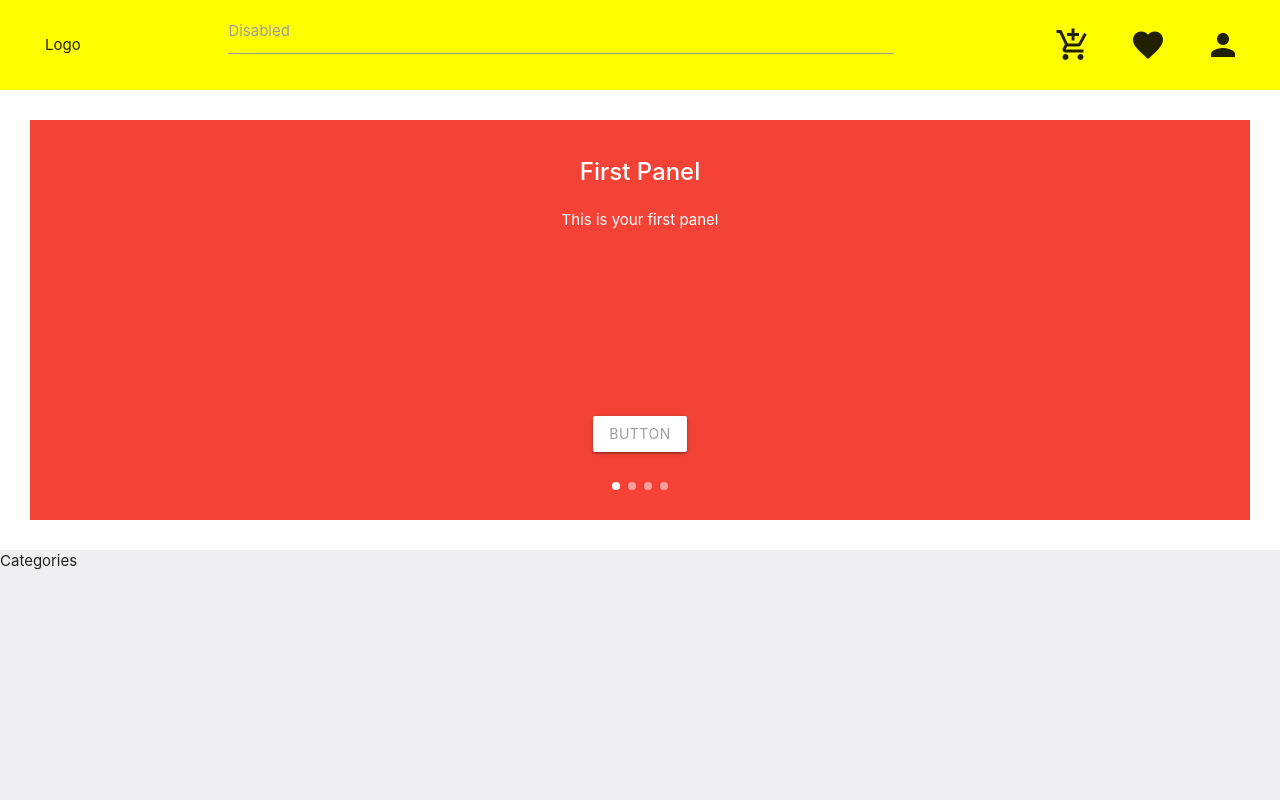
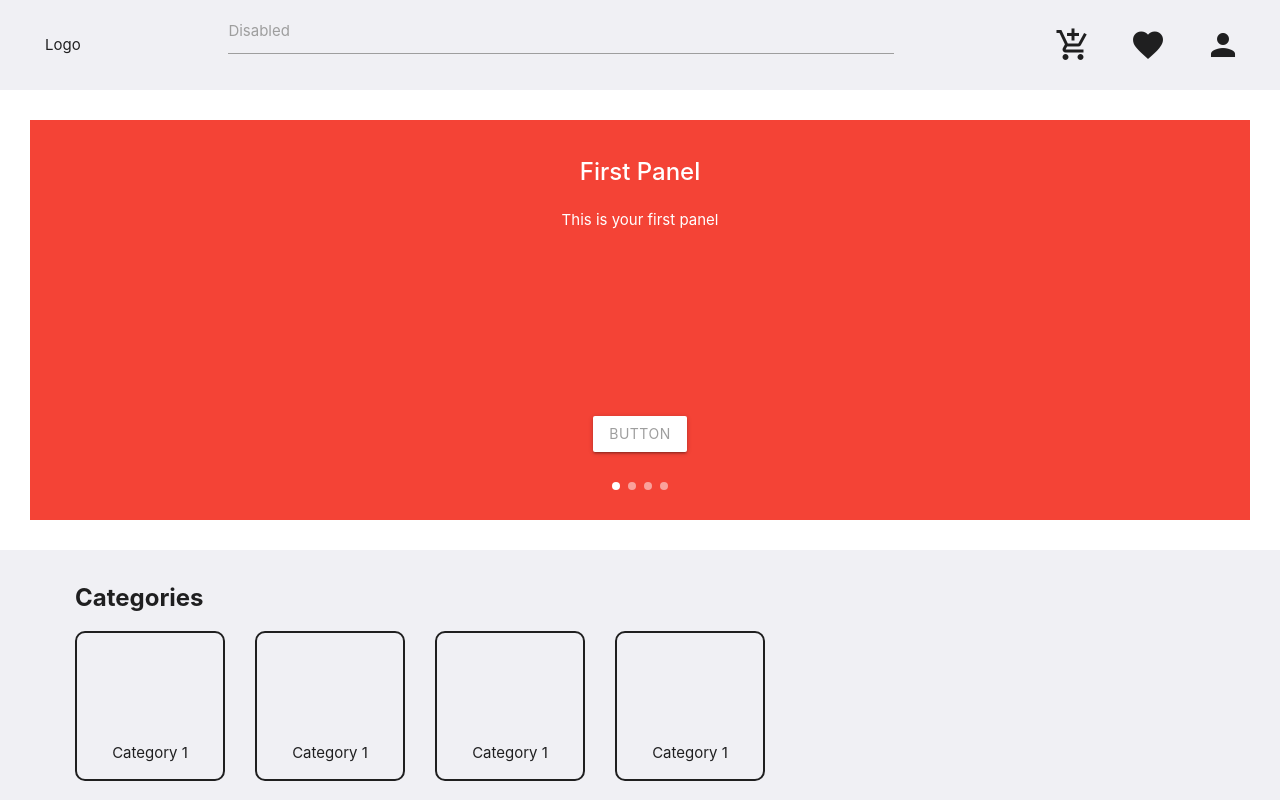
Before and after one commit to pwnflakes25/maafi-mushkila-shop, a plain HTML site: page shopping-page/shopping.html in a window 1280 px wide. Shown: the top 800 px of the page. Drawn offline with nearby package versions, Linux system fonts and the light colour scheme.

Commit message:
added product and categories carousel

```diff
--- a/shopping-page/shopping.css
+++ b/shopping-page/shopping.css
@@ -2,7 +2,7 @@
   width: 100%;
   height: 6rem;
   padding: 1rem 2rem;
-  background-color: yellow;
+  background-color: #f0f0f4;
   display: flex;
   align-items: center;
 }
@@ -42,8 +42,36 @@ p {
   padding: 2rem;
 }
 
+
+.subtitle {
+  margin: 1rem;
+  font-size: 24px;
+  font-weight: 700;
+}
+
 .categories {
   background-color: #f0f0f4;
+  padding: 1rem 4rem;
+}
+
+.categoryCarousel {
+  display: flex;
+  width: 100%;
+  overflow-x: scroll;
+}
+
+.categoryBox {
+  min-width: 10rem;
+  min-height: 10rem;
+  border-radius: 10px;
+  border-style: solid;
+  border-width: 2px;
+  padding: 1rem;
+  margin: auto 1rem;
+  display: flex;
+  justify-content: center;
+  align-items: flex-end;
+  cursor: pointer;
 }
 
 .products  {
--- a/shopping-page/shopping.html
+++ b/shopping-page/shopping.html
@@ -56,11 +56,25 @@
         </section>
 
         <section class="categories">
-           <p>Categories</p>
+           <p class="subtitle">Categories</p>
+           <div class="categoryCarousel">
+             <div class="categoryBox">
+               Category 1
+             </div>
+             <div class="categoryBox">
+               Category 1
+             </div>
+             <div class="categoryBox">
+               Category 1
+             </div>
+             <div class="categoryBox">
+               Category 1
+             </div>
+           </div>
         </section>
 
         <section class="products">
-          <p>Products</p>
+          <p class="subtitle">Products</p>
             <div class="productCarousel">
               <div class="card">
                 <div class="card-img">
```
